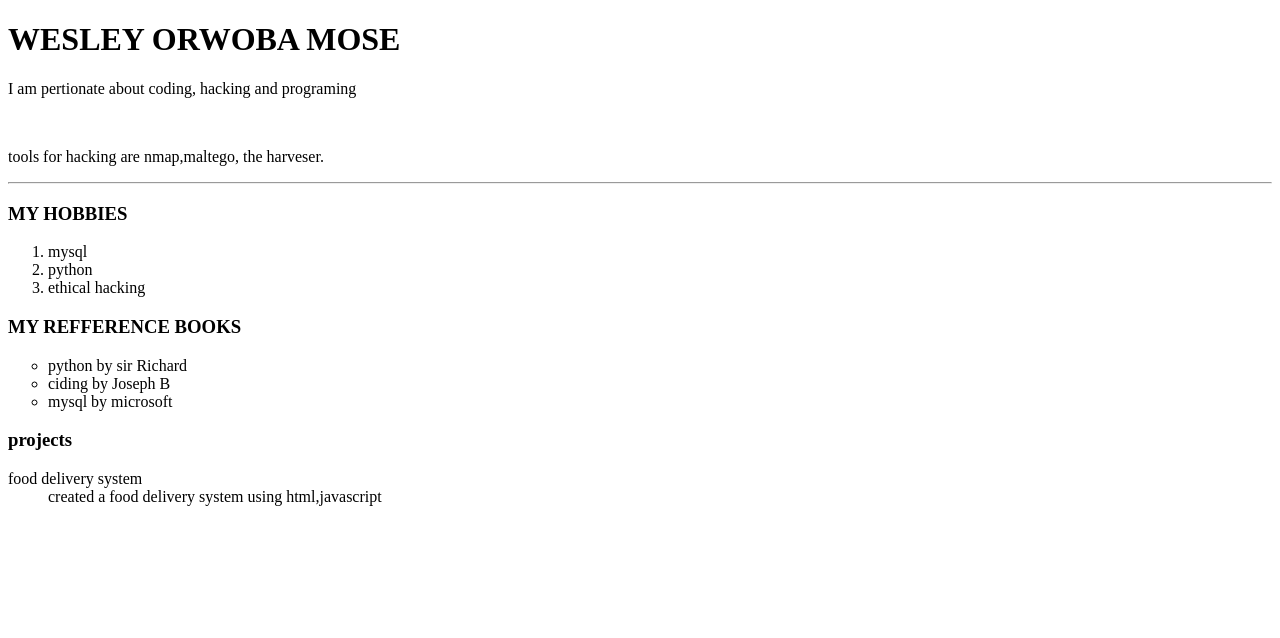
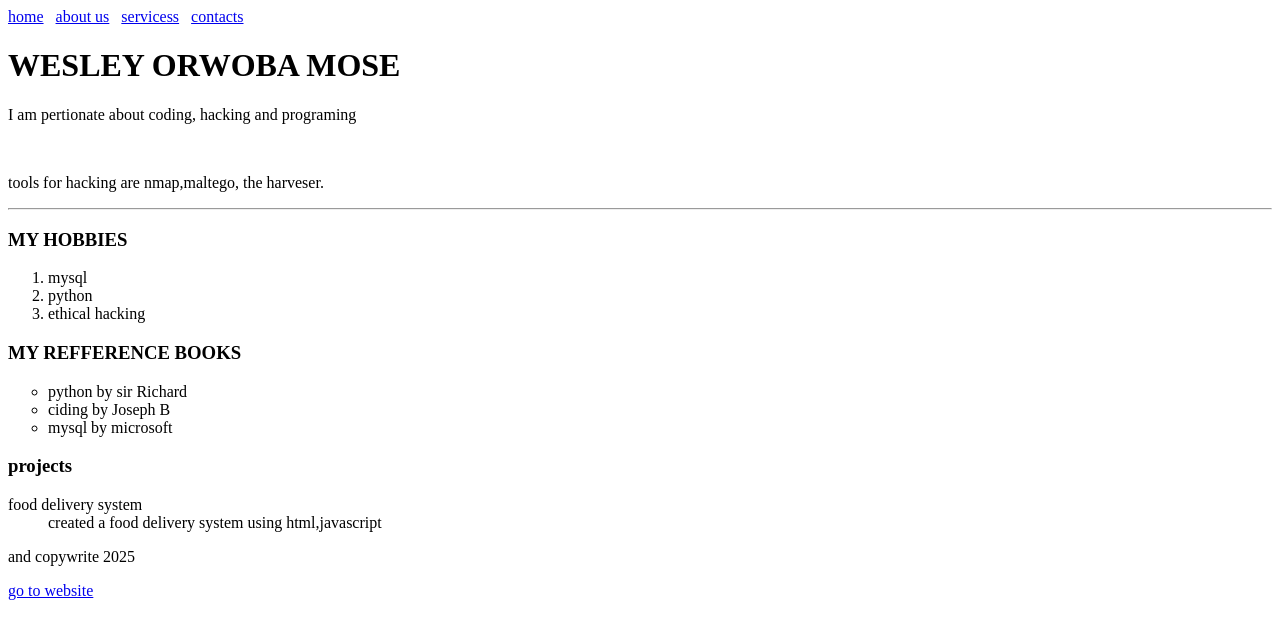
Before and after one commit to wesley-mose/HTML-knec-2025, a plain HTML site: page index.html in a window 1280 px wide. Drawn offline with Linux system fonts and the light colour scheme.

Commit message:
add links

```diff
--- a/index.html
+++ b/index.html
@@ -6,6 +6,10 @@
     <title>my html page<</title>
 </head>
 <body>
+    <a href="home.html">home</a>&nbsp;&nbsp;
+    <a href="about.html">about us</a>&nbsp;&nbsp;
+    <a href="servicess.html">servicess</a>&nbsp;&nbsp;
+    <a href="contacts.html">contacts</a>
     <h1>WESLEY ORWOBA MOSE</h1>
     <P>I am pertionate about coding, hacking and programing</P>
     <br>
@@ -28,5 +32,7 @@
         <dt>food delivery system</dt>
         <dd>created a food delivery system using html,javascript</dd>
     </dl>
+    <p>and copywrite 2025</p>
+    <a href="https://www.summittechnicalcollege.ac.ke">go to website</a>
 </body>
 </html>
```
